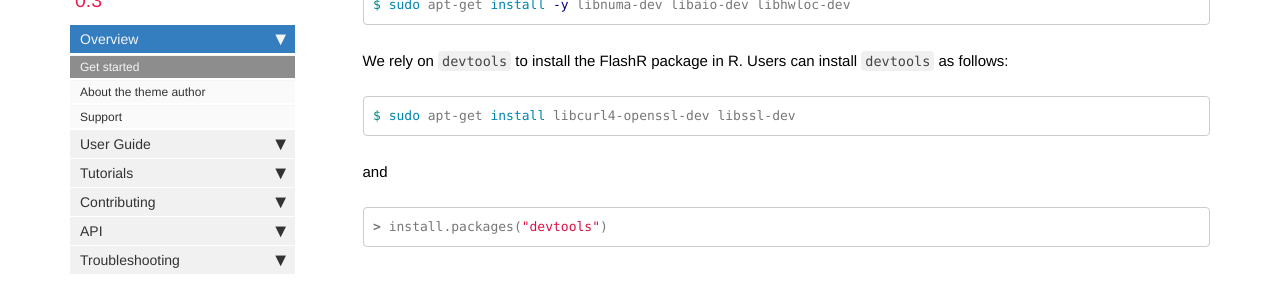
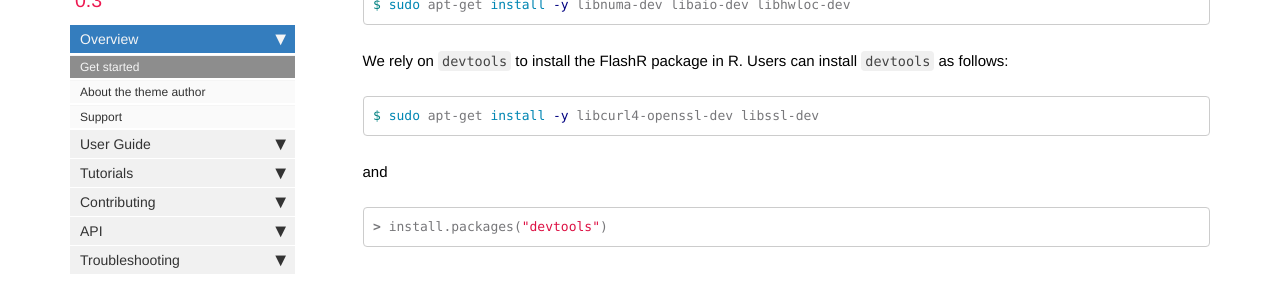
Before and after one commit to flashxio/FlashX-doc, a Jekyll site: the page built from pages/FlashX-Quick-Start-Guide.md, in a window 1280 px wide and 900 px high, scrolled down 692 px. Shown: the part 152-444 px from the top of the window. Built offline with Jekyll 4.4.1, drawn with Linux system fonts in a browser that asks for light colours; nearby versions of some CDN libraries; comment, search, counter and statistics services are not loaded.

````diff
--- a/pages/FlashX-Quick-Start-Guide.md
+++ b/pages/FlashX-Quick-Start-Guide.md
@@ -37,7 +37,7 @@ We rely on `devtools` to install the FlashR package in R. Users can install
 `devtools` as follows:
 
 ```shell
-$ sudo apt-get install libcurl4-openssl-dev libssl-dev
+$ sudo apt-get install -y libcurl4-openssl-dev libssl-dev
 ```
 
 and
````
